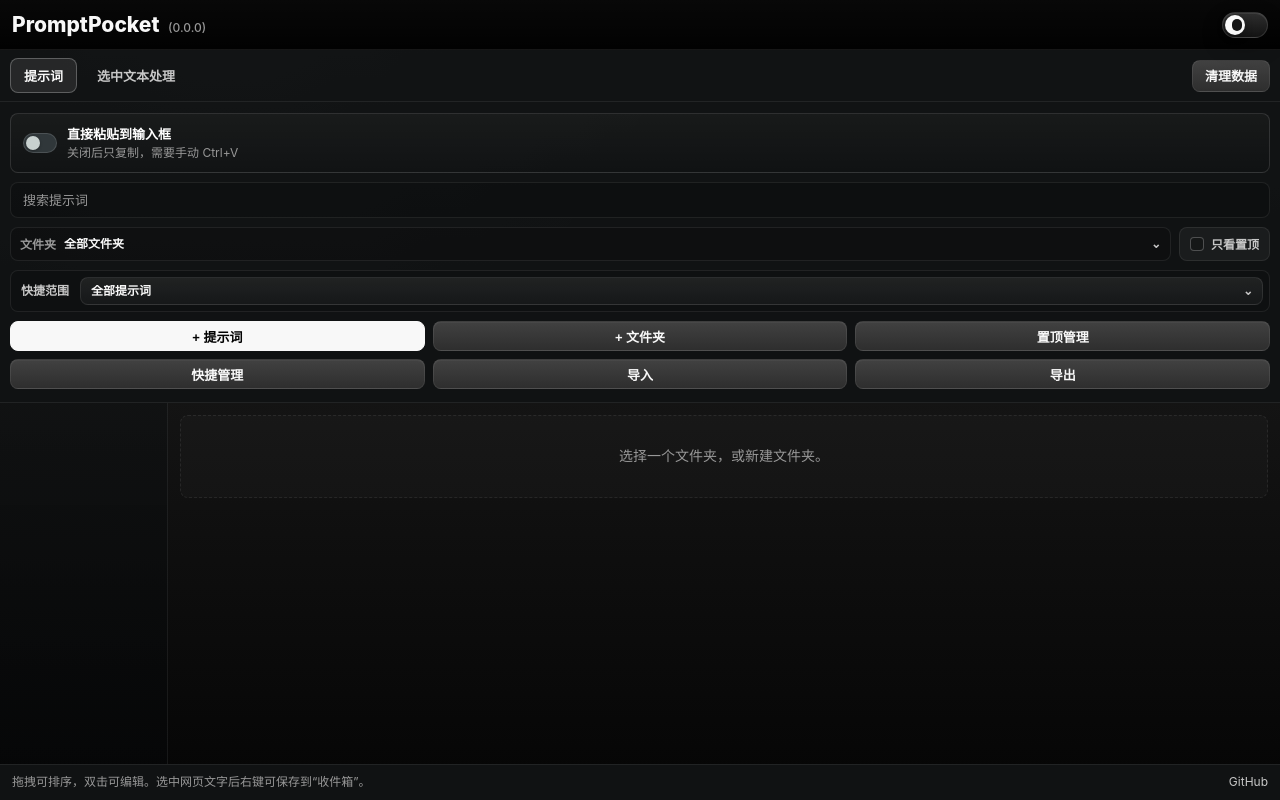
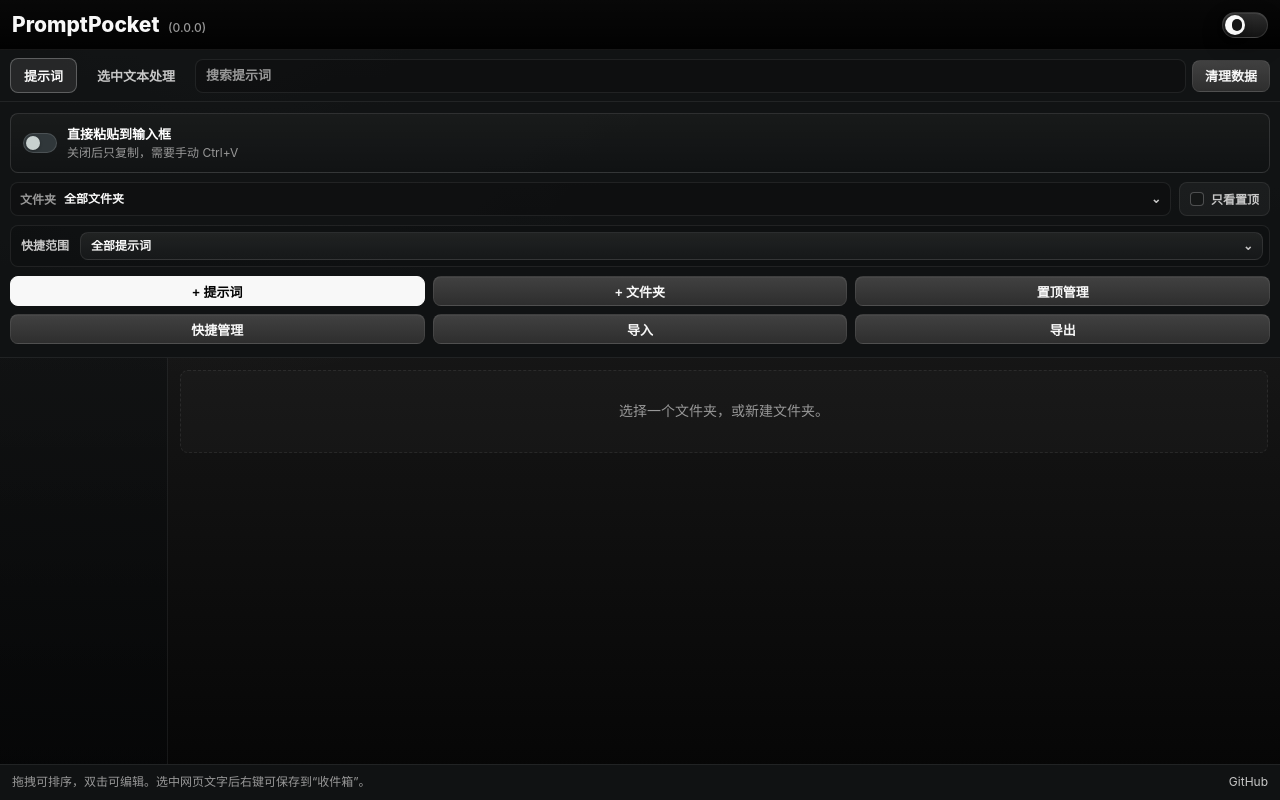
Before and after one commit to MashiroNG/PromptPocket, a browser extension: page sidepanel.html in a window 1280 px wide. Drawn offline with Linux system fonts and the light colour scheme.

Commit message:
Move prompt search to top bar

```diff
--- a/sidepanel.css
+++ b/sidepanel.css
@@ -173,7 +173,29 @@
   flex-shrink: 0;
   align-items: center;
 }
+.tab-search-input {
+  flex: 1 1 88px;
+  min-width: 74px;
+  height: 34px;
+  padding: 0 10px;
+  border-radius: var(--radius-sm);
+  border: 1px solid rgba(255, 255, 255, 0.08);
+  background: rgba(0, 0, 0, 0.16);
+  color: var(--text-primary);
+  font-size: 13px;
+  font-weight: 650;
+}
+.tab-search-input:focus-visible {
+  outline: 2px solid var(--focus);
+  outline-offset: 1px;
+  border-color: var(--focus);
+}
+.tab-search-input::placeholder {
+  color: var(--text-muted);
+  font-weight: 600;
+}
 .tab-btn {
+  flex: 0 0 auto;
   background: transparent;
   color: var(--text-secondary);
   border: 1px solid transparent;
@@ -191,7 +213,7 @@
   border-color: var(--accent-border);
 }
 .tab-tool-btn {
-  margin-left: auto;
+  flex: 0 0 auto;
   min-height: 32px;
   padding: 0 12px;
   border-radius: var(--radius-sm);
@@ -1634,6 +1656,7 @@
 body.theme-light .tab-btn.active,
 body.theme-light .setting-toggle,
 body.theme-light .search-input,
+body.theme-light .tab-search-input,
 body.theme-light .folder-filter,
 body.theme-light .pill-toggle {
   background: #ffffff;
--- a/sidepanel.html
+++ b/sidepanel.html
@@ -16,6 +16,7 @@
   <div class="tabs">
     <button type="button" class="tab-btn active" id="tabPromptsBtn" data-tab="prompts">提示词</button>
     <button type="button" class="tab-btn" id="tabAiBtn" data-tab="ai">选中文本处理</button>
+    <input type="search" class="tab-search-input" id="promptSearch" placeholder="搜索提示词" autocomplete="off" />
     <button type="button" class="tab-tool-btn" id="cleanupData">清理数据</button>
   </div>
 
@@ -28,7 +29,6 @@
           <span class="setting-desc">关闭后只复制，需要手动 Ctrl+V</span>
         </span>
       </label>
-      <input type="search" class="search-input" id="promptSearch" placeholder="搜索提示词" autocomplete="off" />
       <div class="search-filters">
         <div class="folder-filter" id="promptFolderFilter">
           <span class="filter-label">文件夹</span>
```
